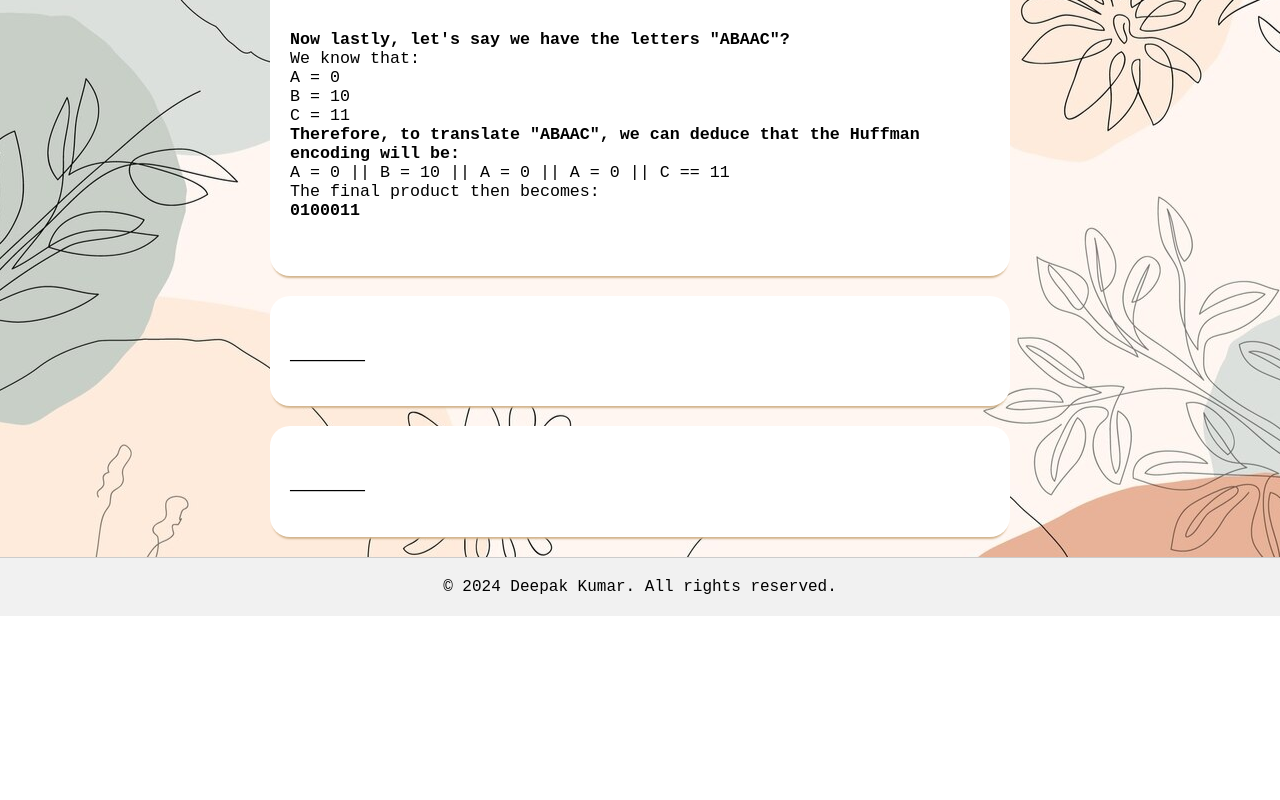
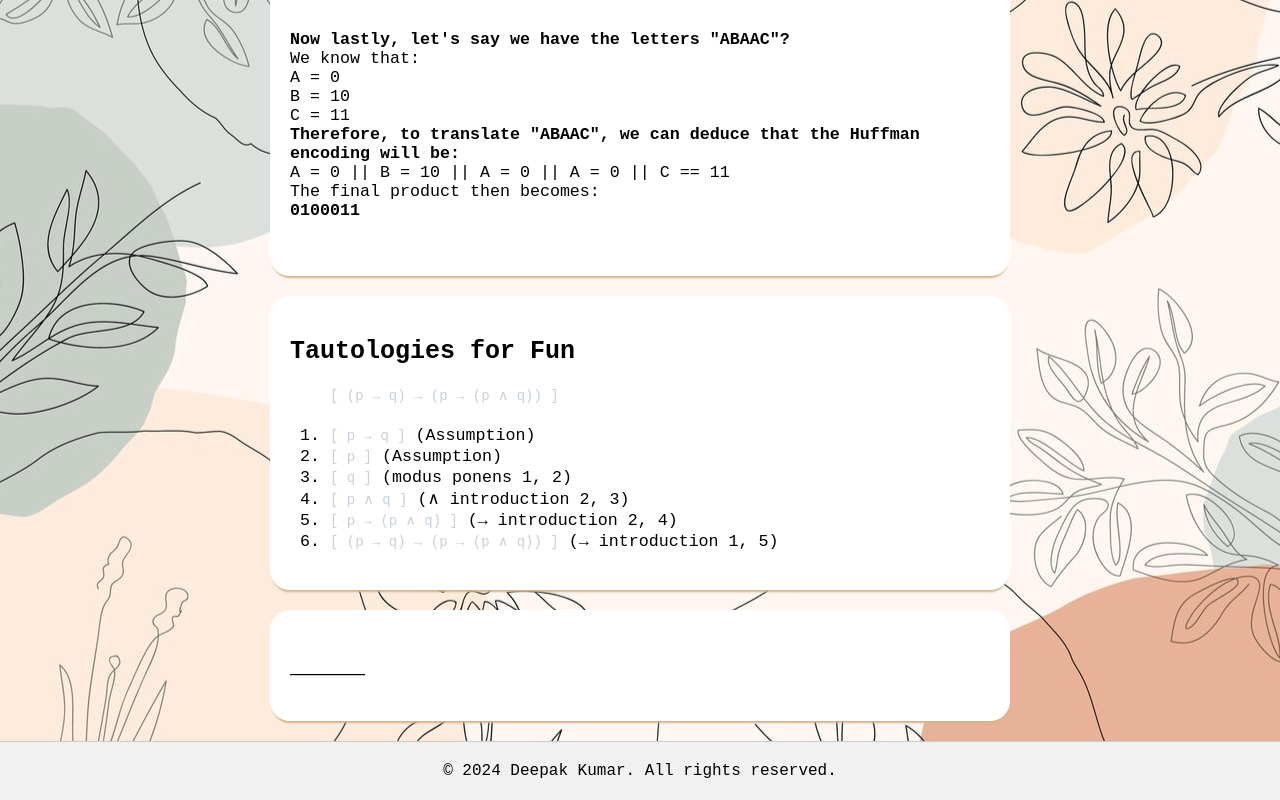
Before and after one commit to dkkumar77/dkkumar77.github.io, a plain HTML site: page pages/blog.html in a window 1280 px wide. Shown: the part 1910-2710 px from the top of the page. Before the commit the page ends 2526 px from the top, so only its background shows below. Drawn offline with Linux system fonts and the light colour scheme.

Commit message:
tautologies worksheet

```diff
--- a/pages/blog.html
+++ b/pages/blog.html
@@ -245,7 +245,17 @@
     </section>
 
     <section>
-        <h2 id="Post 3"> _____</h2>
+        <h2 id="Tautologies"> Tautologies for Fun</h2>
+        <ol>
+            <code>[ (p &rarr; q) &rarr; (p &rarr; (p &and; q)) ]</code><br><br>
+            <li><code>[ p &rarr; q ]</code> (Assumption)</li>
+            <li><code>[ p ]</code> (Assumption)</li>
+            <li><code>[ q ]</code> (modus ponens 1, 2)</li>
+            <li><code>[ p &and; q ]</code> (&and; introduction 2, 3)</li>
+            <li><code>[ p &rarr; (p &and; q) ]</code> (&rarr; introduction 2, 4)</li>
+            <li><code>[ (p &rarr; q) &rarr; (p &rarr; (p &and; q)) ]</code> (&rarr; introduction 1, 5)</li>
+        </ol>
+
     </section>
 
     <section>
```
